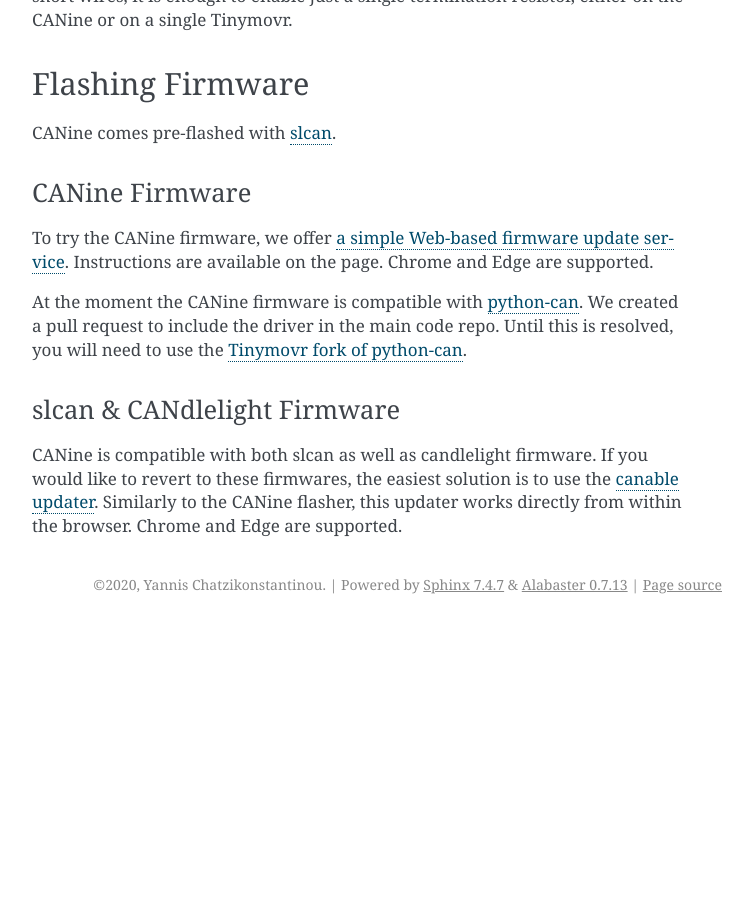
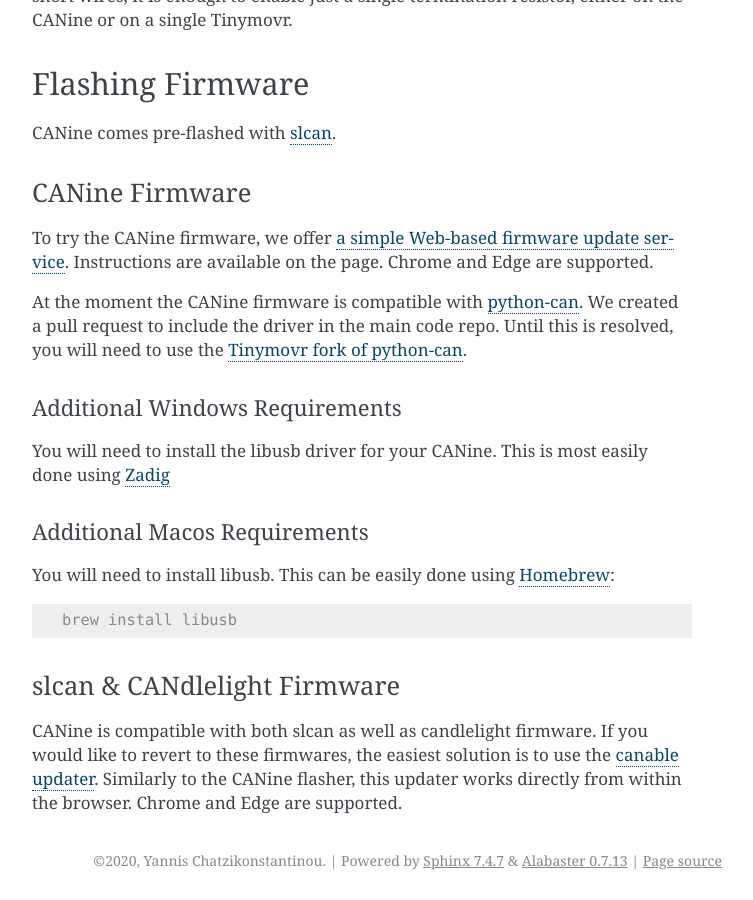
Before and after one commit to tinymovr/CANine, a Sphinx documentation site: the page built from Docs/canine.rst, in a window 1280 px wide and 900 px high, scrolled down 1226 px. Shown: the whole window, without its empty margins (388-1141 px from the left). Built offline with Sphinx 7.4.7, drawn with Linux system fonts in a browser that asks for light colours; before the commit the page ends 1850 px from its top, so only the background shows below that; some of the changed text lies outside the part shown.

Commit message:
add additional information for windows and macos

```diff
--- a/Docs/canine.rst
+++ b/Docs/canine.rst
@@ -42,6 +42,20 @@
 
 At the moment the CANine firmware is compatible with `python-can <https://github.com/hardbyte/python-can>`_. We created a pull request to include the driver in the main code repo. Until this is resolved, you will need to use the `Tinymovr fork of python-can <https://github.com/tinymovr/python-can>`_.
 
+Additional Windows Requirements
+*******************************
+
+You will need to install the libusb driver for your CANine. This is most easily done using `Zadig <https://zadig.akeo.ie>`_
+
+Additional Macos Requirements
+*****************************
+
+You will need to install libusb. This can be easily done using `Homebrew <https://brew.sh>`_:
+
+.. code-block:: console
+
+    brew install libusb
+
 slcan & CANdlelight Firmware
 ----------------------------
 
```
